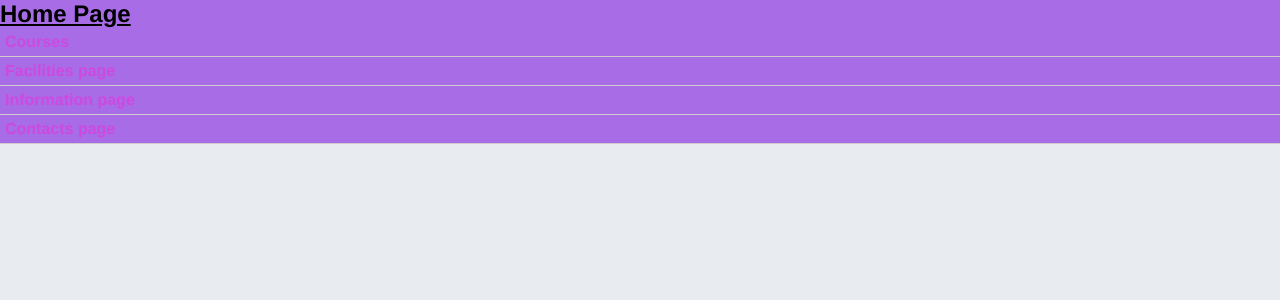
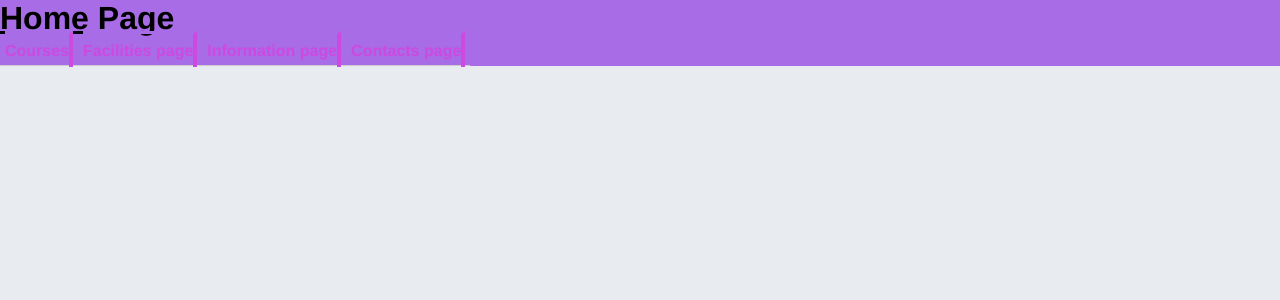
Before and after one commit to Dec-246/Cantor-Colllege-assignment, a PHP site: page / in a window 1280 px wide. Shown: the top 300 px of the page. Run offline with PHP 8.4, Linux system fonts and the light colour scheme.

Commit message:
change 14

```diff
--- a/css/mobile.css
+++ b/css/mobile.css
@@ -24,7 +24,7 @@ nav ul {
     padding-left: 0;
     margin: 0;
     display: flex;
-    flex-direction: column;
+    flex-direction: row;
 }
 
 nav ul li {
@@ -39,6 +39,21 @@ nav ul li a {
     text-decoration: none;
     color: #ce49e0;
     padding: 8px 0;
+    border-top-style: solid;
+    border-top-color: #a76ce6 ;
+    border-right-style: solid;
+    border-right-width: 0.25em;
+    border: width style colour;
+
+}
+
+
+
+
+
+
+nav li:first-child{
+border-left:none;
 }
 
 .container {
--- a/index.html
+++ b/index.html
@@ -15,20 +15,19 @@
 <body>
 
     <header>
-        <nav>
+
         <h1>Home Page</h1>
 
 <div id="nav ul li a">
+<nav>
 <ul>
     <li><a href="course.html"> Courses</a></li>
     <li><a href="facilities.html"> Facilities page</a></li>
     <li><a href="information.html"> Information page</a></li>
     <li><a href="contacts.html"> Contacts page</a></li>
 </ul>
+ </nav>
 </div>
-
-
-        </nav>
 
     </header>
 
```
